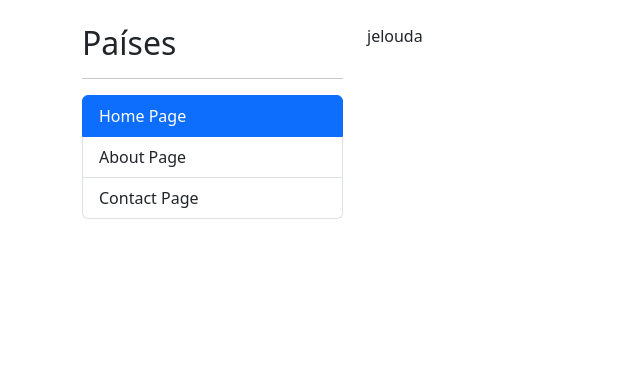
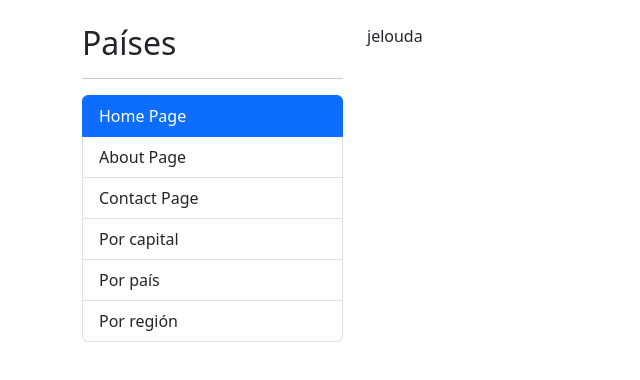
Before and after one commit to Dizaer/countryApp, an Angular app: page / in a window 1280 px wide. Shown: the top 380 px of the page, without its empty margins (0-640 px from the left). Built offline with nearby package versions, Linux system fonts and the light colour scheme.

Commit message:
120. LazyLoad - Carga perezosa

```diff
--- a/src/app/app-routing.module.ts
+++ b/src/app/app-routing.module.ts
@@ -19,7 +19,7 @@
   },
   {
     path: 'countries',
-    component: AboutPageComponent
+    loadChildren: () => import('./countries/countries.module').then( m => m.CountriesModule )
   },
   {
     path: '**',
--- a/src/app/shared/components/sidebar/sidebar.component.html
+++ b/src/app/shared/components/sidebar/sidebar.component.html
@@ -25,4 +25,25 @@
         Contact Page
     </li>
 
+    <li
+    routerLink="countries/by-capital"
+    routerLinkActive="active"
+    class="list-group-item">
+        Por capital
+    </li>
+
+    <li
+    routerLink="countries/by-country"
+    routerLinkActive="active"
+    class="list-group-item">
+        Por país
+    </li>
+
+    <li
+    routerLink="countries/by-region"
+    routerLinkActive="active"
+    class="list-group-item">
+        Por región
+    </li>
+
 </ul>
```
